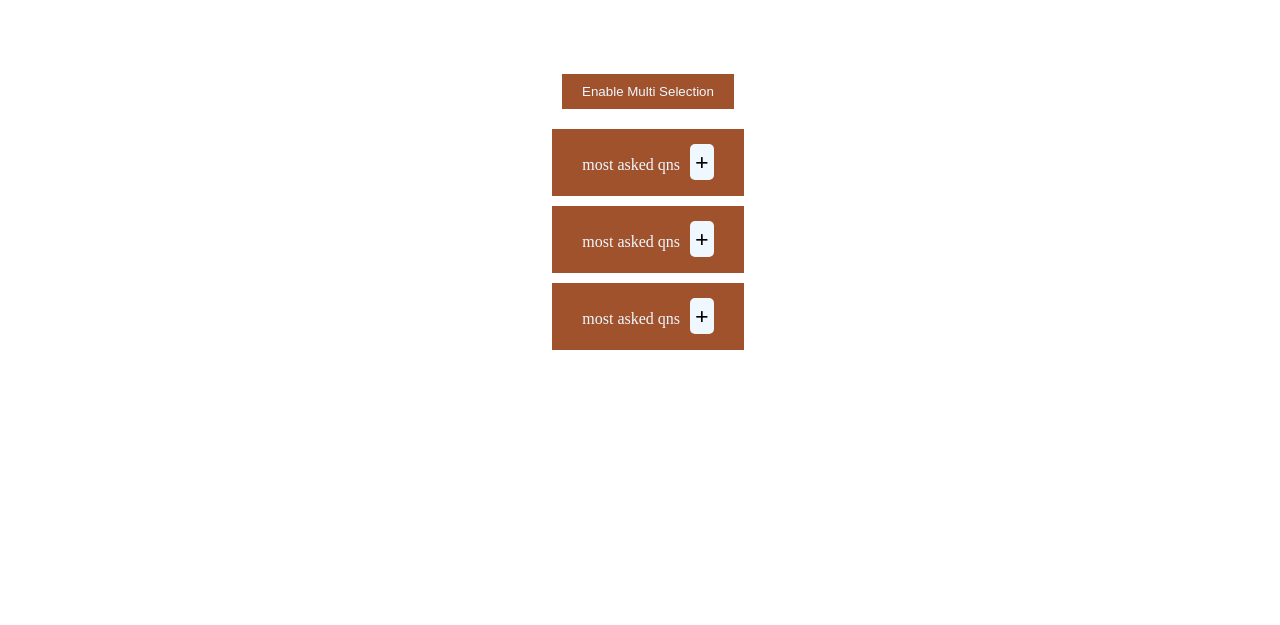
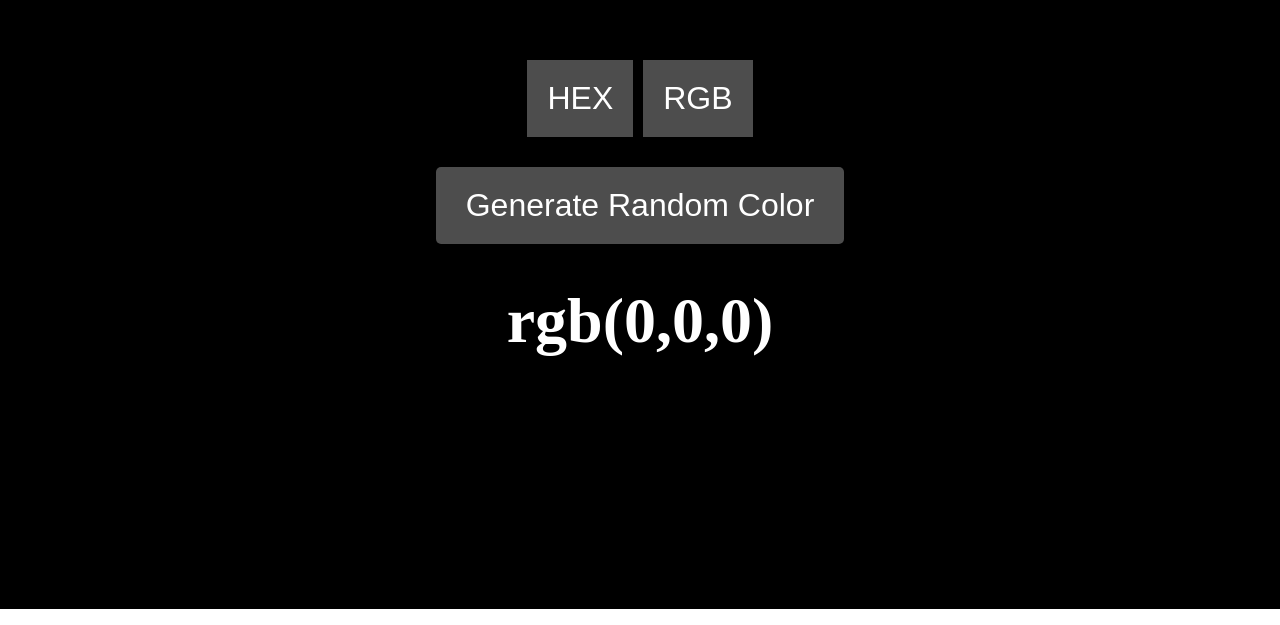
Before and after one commit to cr-arya-2024/Accordian-Multiple-React, a React (Vite) app in the folder vite-project/: page / in a window 1280 px wide. Shown: the part 191-816 px from the top of the page. Built offline with nearby package versions, Linux system fonts and the light colour scheme.

Commit message:
2nd project genarate random color

```diff
--- a/vite-project/src/App.jsx
+++ b/vite-project/src/App.jsx
@@ -2,13 +2,16 @@
 
 import './App.css'
 import Accordian from './Component/Accordion'
+import RandomColor from './Component/RandomColor'
+
 
 function App() {
 
 
   return (
     <>
-     <Accordian />
+     {/* <Accordian /> */}
+     <RandomColor />
     </>
   )
 }
--- /dev/null
+++ b/vite-project/src/Component/RandomColor/index.jsx
@@ -0,0 +1,83 @@
+import React,{useState} from "react";
+import './style.css'
+export default function RandomColor(){
+
+function  generateRandomNumber(max,min){
+    return min+Math.floor(Math.random ()*(max-min+1))
+}
+function generateRandomRGBColor(){
+ const r=generateRandomNumber(255,0)
+ const g=generateRandomNumber(255,0)
+ const b=generateRandomNumber(255,0)
+ return `rgb(${r},${g},${b})`
+}
+function toSetRGB(){
+    setTypeOfColor('rgb')
+}
+function toSetHex(){
+    setTypeOfColor('hex')
+}
+function generateRandomHexColor(){
+let hex="#"
+let hexComponents=[1,2,0,3,4,5,6,7,8,9,'A','B','C','D','E','F']
+for(let i=0;i<6;i++){
+    hex+=hexComponents[generateRandomNumber(15,0)]
+}
+return `${hex}`
+}
+function handle(){
+    typeOfColor ==='hex' ? setColor(generateRandomHexColor) : setColor(generateRandomRGBColor)
+}
+const[typeOfColor,setTypeOfColor]=useState("hex")
+const[color,setColor]=useState("rgb(0,0,0)")
+    return(
+        <>
+<div  className="helo" style={{
+    height:"100vh",
+    width:"100vw",
+    background:color,
+    fontSize:"xx-large",
+    fontWeight:"2900"
+}}>
+  <div style={{display:"flex",
+   marginBottom:"30px"
+  }}>
+  <button style={{
+     padding:"20px" ,marginRight:"10px",
+     background:"rgba(255,255,255,0.3)",
+     color:"white",border:"none",
+     fontSize:"xx-large",
+    fontWeight:"2900",
+
+    }}
+    onClick={toSetHex}>
+    HEX</button>
+  <button style={{ padding:"20px",
+   background:"rgba(255,255,255,0.3)",
+    color:"white",
+    border:"none",
+    fontSize:"xx-large",
+    fontWeight:"2900",
+
+    }}
+    onClick={toSetRGB}>RGB</button>
+  </div>
+
+    <button style={{padding:"20px 30px",
+        marginBottom:"40px",
+        border:"none",
+         fontSize:"xx-large",
+    fontWeight:"2900",
+    borderRadius:"5px",
+    background:"rgba(255,255,255,0.3)",
+    color:"white"
+    }} onClick={handle}>Generate Random  Color</button>
+    <div>
+
+    <h1 style={{
+        color:"#ffffff"
+    }}>{color}</h1></div>
+    </div>
+        </>
+    )
+}
--- /dev/null
+++ b/vite-project/src/Component/RandomColor/style.css
@@ -0,0 +1,11 @@
+*{
+    padding: 0;
+    margin: 0;
+
+}
+.helo{
+    display:flex ;
+    justify-content: center;
+    align-items: center;
+    flex-direction: column;
+}
--- a/vite-project/src/main.jsx
+++ b/vite-project/src/main.jsx
@@ -4,7 +4,6 @@ import App from './App.jsx'
 import './index.css'
 
 createRoot(document.getElementById('root')).render(
-  <StrictMode>
-    <App />
-  </StrictMode>,
+
+  <App />,
 )
```
